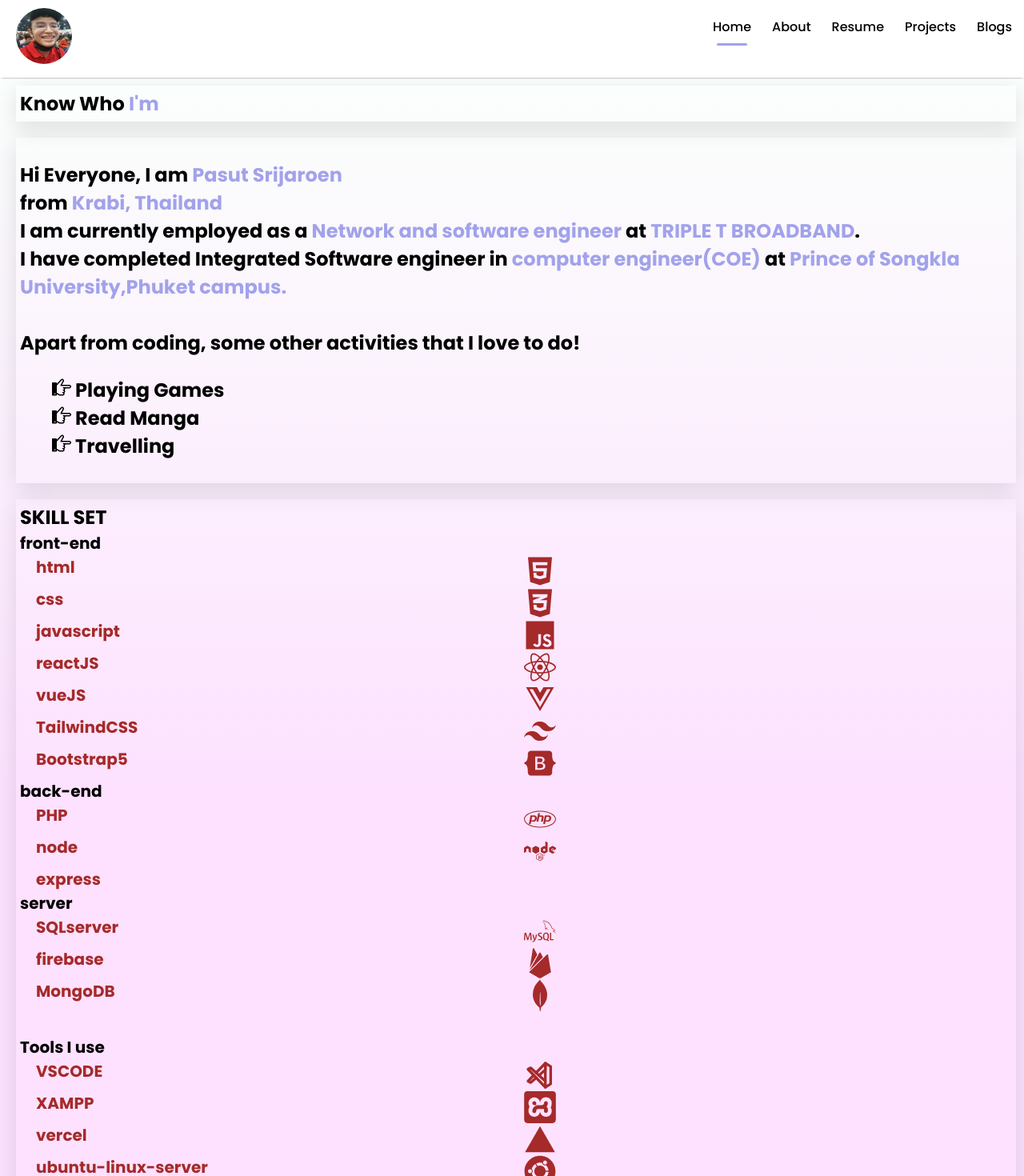
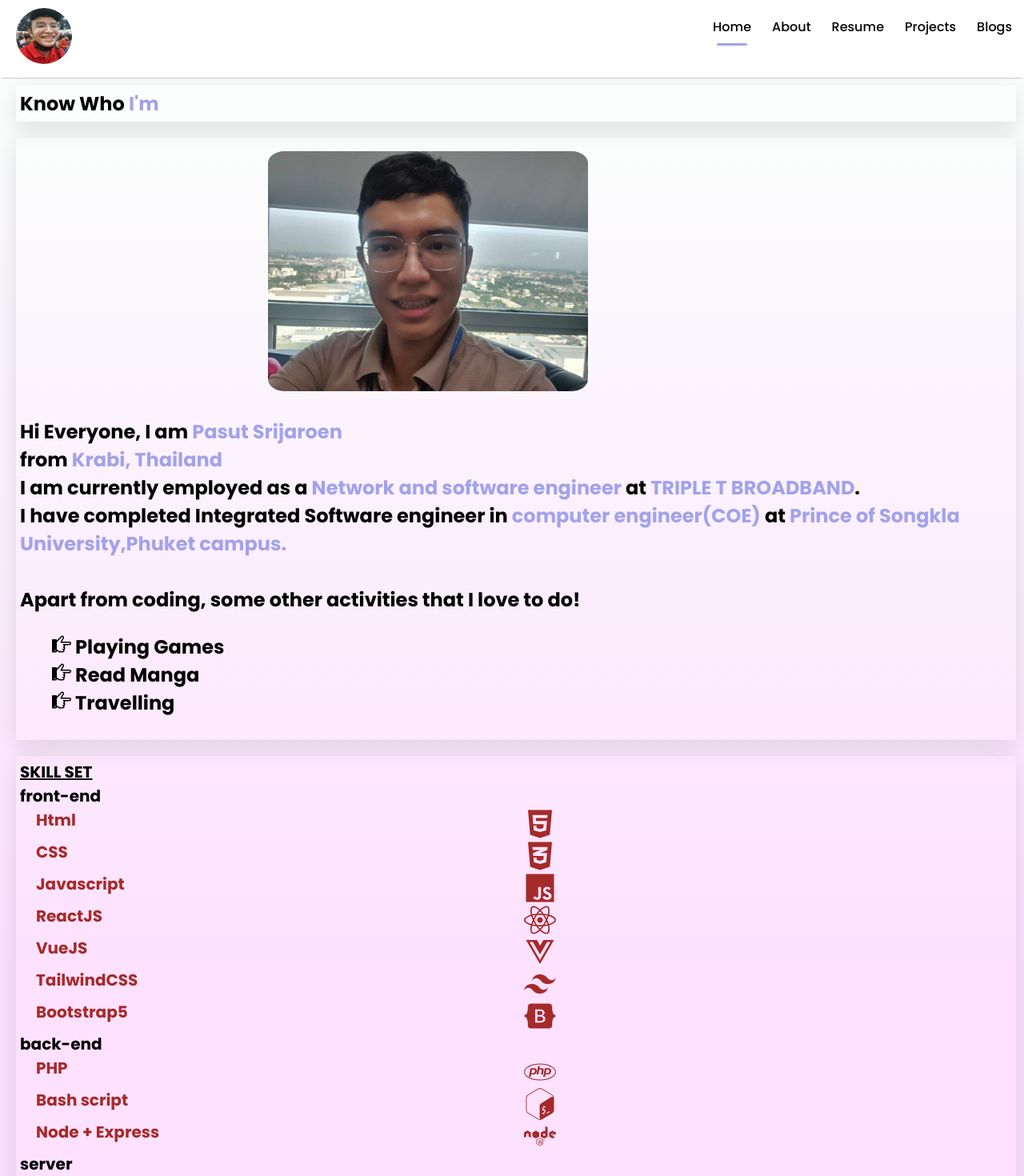
Before and after one commit to 5935512009/resume_Bay, a React (Create React App) app: page /About in a window 1280 px wide. Shown: the top 1470 px of the page at 80% size. Built offline with nearby package versions, Linux system fonts and the light colour scheme.

Commit message:
update:{justify css}

```diff
--- a/src/components/skillset/SkillSet.jsx
+++ b/src/components/skillset/SkillSet.jsx
@@ -18,22 +18,23 @@ import { IoLogoVercel } from "react-icons/io5";
 import { FaUbuntu } from "react-icons/fa";
 import { SiMacos } from "react-icons/si";
 import { FaWindows } from "react-icons/fa6";
-
+import { SiGnubash } from "react-icons/si";
+import { FaGithub } from "react-icons/fa";
 function SkillSet() {
   return (
     <div>
-      SKILL SET <br />
       <div className="skillset">
+        <u>SKILL SET</u> <br />
         front-end
         <br />
         <div className="skillset-sub">
-          html <FaHtml5 size={40}/>
-          css <FaCss3Alt size={40} />
-          javascript <IoLogoJavascript size={40} />
+          Html <FaHtml5 size={40} />
+          CSS <FaCss3Alt size={40} />
+          Javascript <IoLogoJavascript size={40} />
         </div>
         <div className="skillset-sub">
-          reactJS <FaReact size={40} />
-          vueJS <FaVuejs size={40} />
+          ReactJS <FaReact size={40} />
+          VueJS <FaVuejs size={40} />
         </div>
         <div className="skillset-sub">
           TailwindCSS <SiTailwindcss size={40} />
@@ -43,29 +44,29 @@ function SkillSet() {
         <br />
         <div className="skillset-sub">
           PHP <FaPhp size={40} />
-          node <FaNode  size={40} />
-          express
+          Bash script <SiGnubash size={40} />
+          Node + Express <FaNode size={40} />
         </div>
         server
         <br />
         <div className="skillset-sub">
           SQLserver <SiMysql size={40} />
-          firebase <IoLogoFirebase size={40} />
+          Firebase <IoLogoFirebase size={40} />
           MongoDB
           <SiMongodb size={40} />
         </div>
-        <br />
         Tools I use
         <br />
         <div className="skillset-sub">
           VSCODE <TbBrandVscode size={40} />
           XAMPP <SiXampp size={40} />
-          vercel <IoLogoVercel size={40} />
+          Vercel <IoLogoVercel size={40} />
         </div>
         <div className="skillset-sub">
-          ubuntu-linux-server <FaUbuntu  size={40}/>
+          Ubuntu-linux-server <FaUbuntu size={40} />
           MacOS <SiMacos size={40} />
-          window <FaWindows size={40} />
+          Window <FaWindows size={40} />
+          Github <FaGithub size={40} />
         </div>
         <br />
       </div>
--- a/src/pages/about/AboutCard.jsx
+++ b/src/pages/about/AboutCard.jsx
@@ -1,9 +1,12 @@
 import React from "react";
 import "./aboutCard.css";
 import { ImPointRight } from "react-icons/im";
+import im_Bay_in_work from '../../Assets/me/im_Bay_in_work.jpg'
 export default function AboutCard() {
   return (
     <div className="aboutCard">
+      <div className="aboutCard-left">
+      <img src={im_Bay_in_work} alt="asdasdasd" />
       <p>
         Hi Everyone, I am
         <span className="aboutCard-name"> Pasut Srijaroen</span>
@@ -29,6 +32,10 @@ export default function AboutCard() {
           <ImPointRight /> Travelling
         </li>
       </ul>
+      </div>
+      <div className="aboutCard-right">
+
+      </div>
     </div>
   );
 }
--- a/src/pages/about/aboutCard.css
+++ b/src/pages/about/aboutCard.css
@@ -1,5 +1,6 @@
 .aboutCard{
     color: black;
+
 }
 .aboutCard-name{
     color:rgb(162, 162, 235);
@@ -9,3 +10,17 @@
 .aboutCard ul li{
     list-style: none;
 }
+.aboutCard-left{
+    display: block;
+
+}
+.aboutCard-left img{
+    height: 300px;
+    border-radius: 5%;
+    margin-top: 1%;
+    margin-left: 25%;
+}
+
+.aboutCard-right{
+    width: auto;
+}
```
